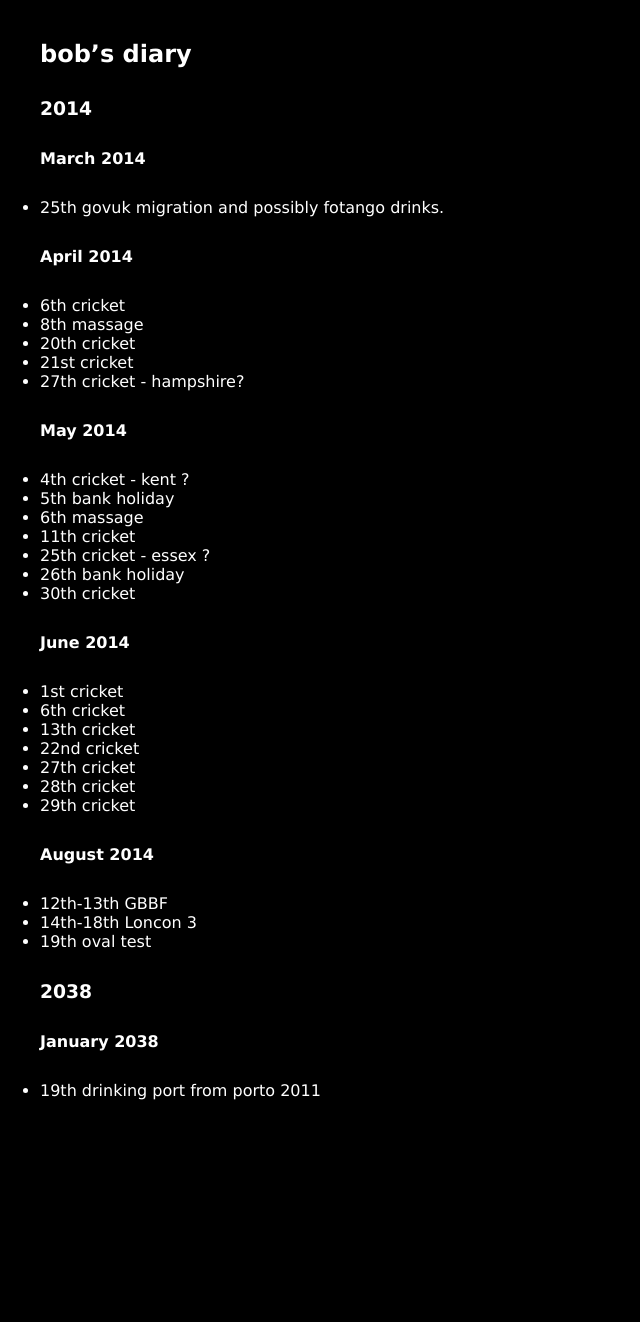
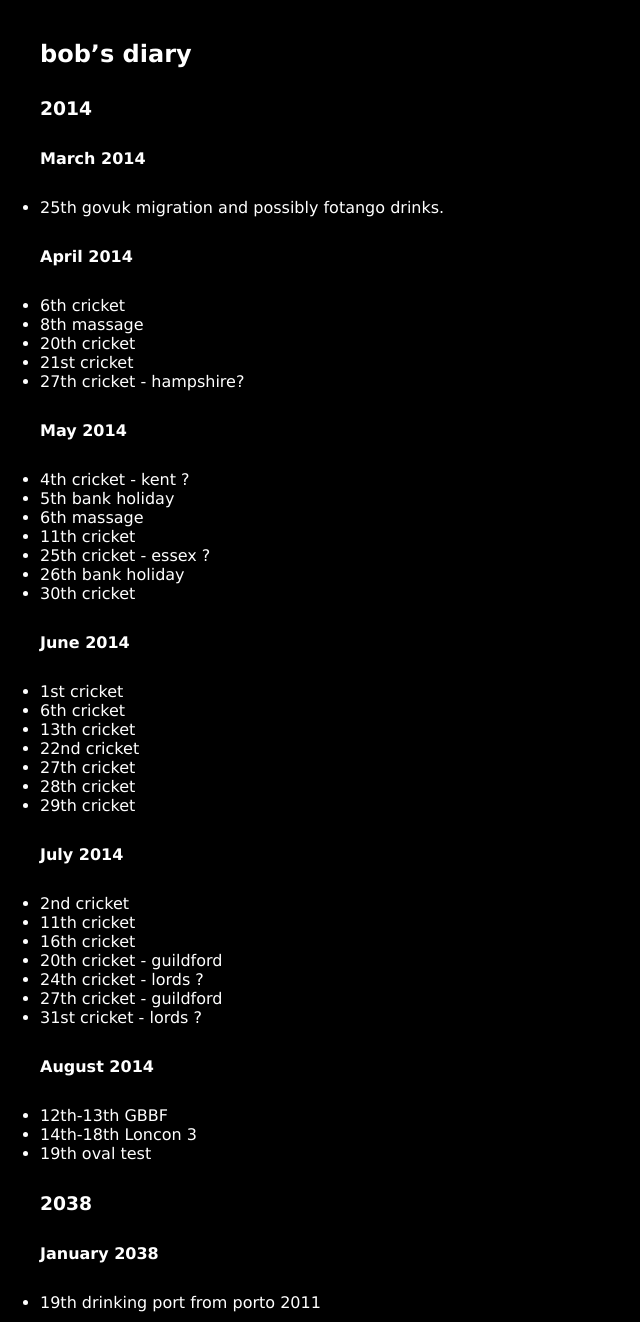
Before and after one commit to rjw1/randomness.org.uk, a Jekyll site: the page built from diary/index.md, in a window 1280 px wide. Shown: the whole page, without its empty margins (0-640 px from the left). Built offline with Jekyll 4.4.1, drawn with Linux system fonts in a browser that asks for light colours; Markdown is read by kramdown in place of the engine named in the settings; before the commit the page ends 1110 px from its top, so only the background shows below that.

Commit message:
cricket in july

```diff
--- a/diary/index.md
+++ b/diary/index.md
@@ -39,6 +39,15 @@ layout: default
 * 28th cricket
 * 29th cricket
 
+#### July 2014 ####
+
+* 2nd cricket
+* 11th cricket
+* 16th cricket
+* 20th cricket - guildford
+* 24th cricket - lords ?
+* 27th cricket - guildford
+* 31st cricket - lords ?
 
 #### August 2014 ####
 
```
